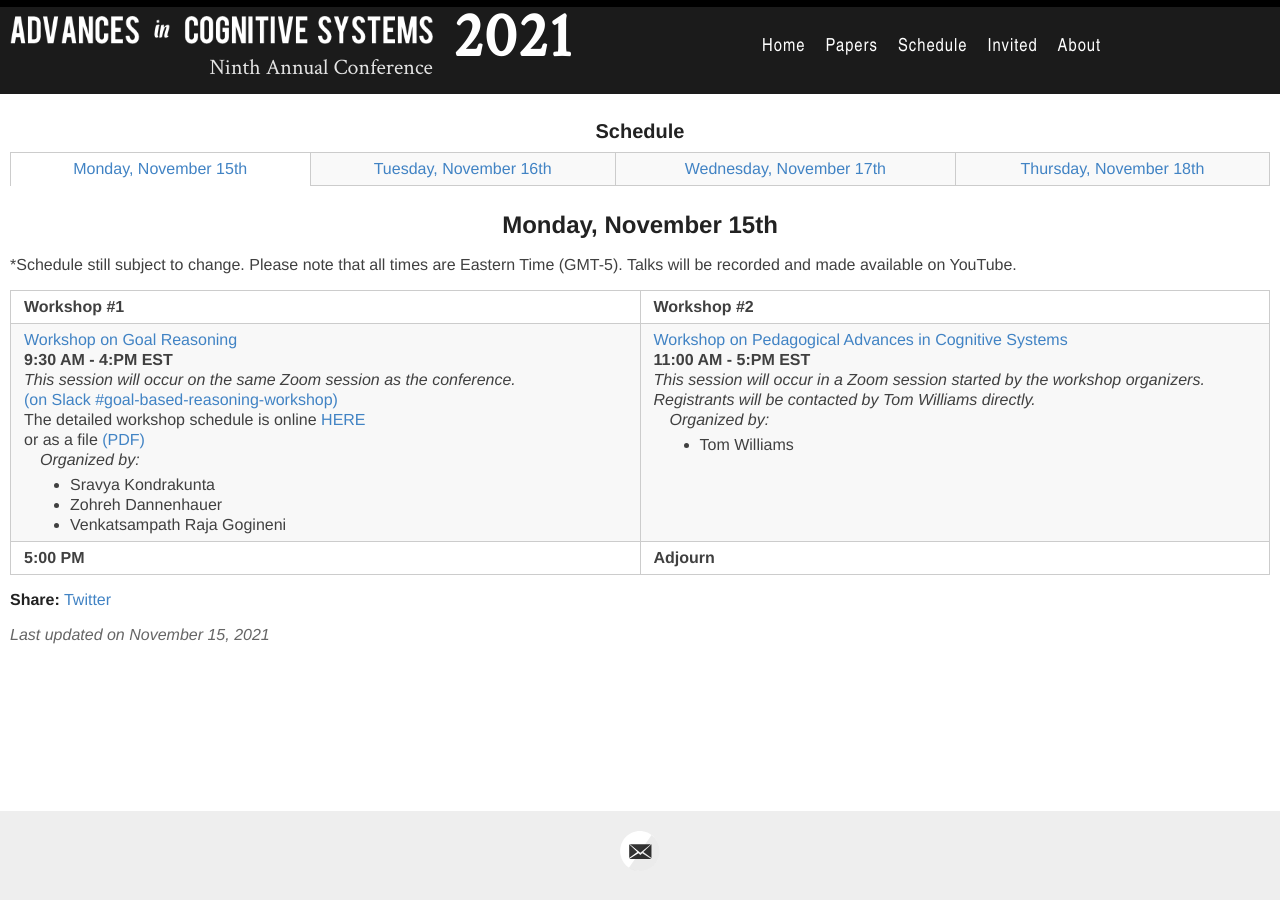
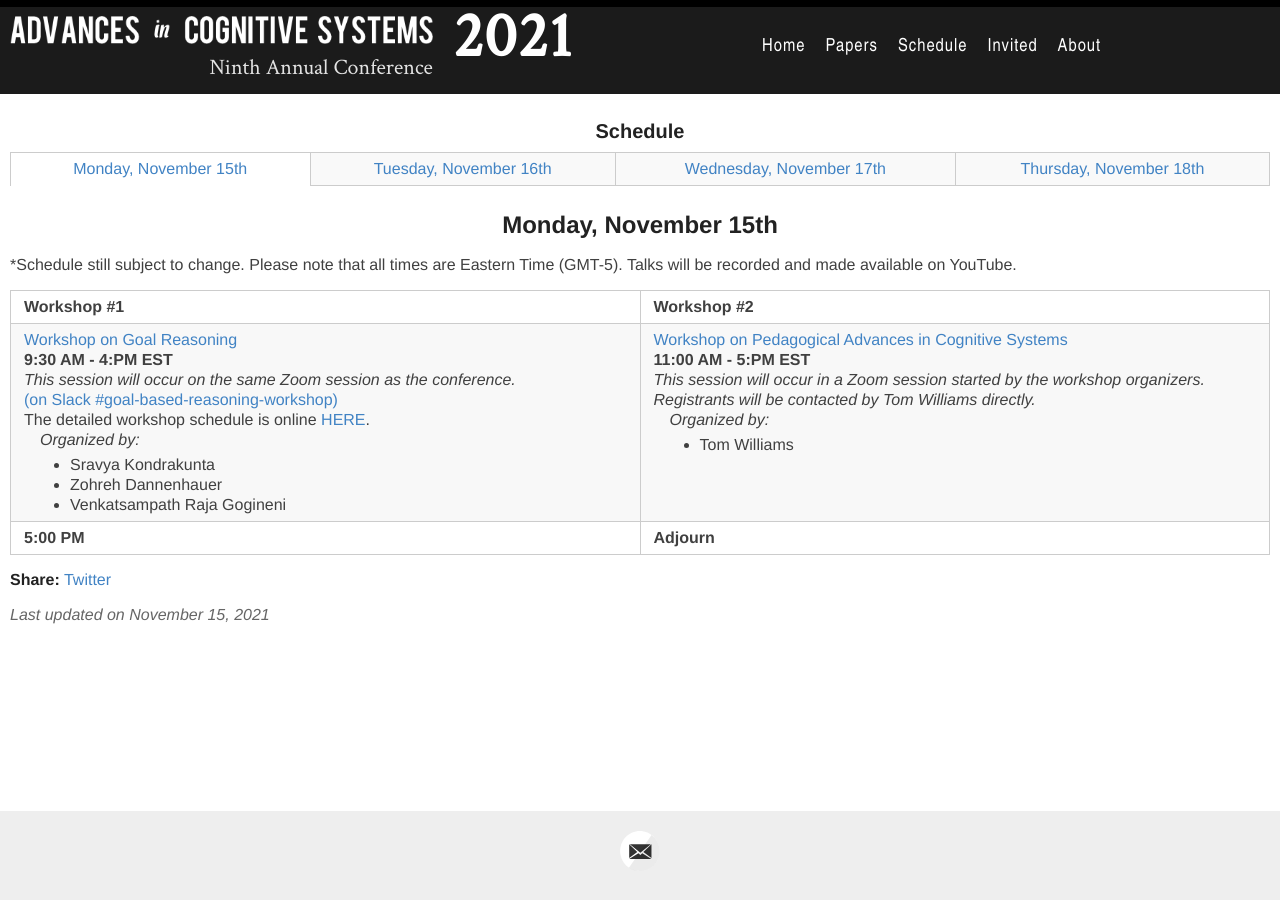
Before and after one commit to AdvancesInCognitiveSystems/acs2021, a Jekyll site: the page built from _days/monday-day0.md, in a window 1280 px wide. Built offline with Jekyll 4.4.1, drawn with Linux system fonts in a browser that asks for light colours.

Commit message:
remove pdf link

```diff
--- a/_days/monday-day0.md
+++ b/_days/monday-day0.md
@@ -22,8 +22,8 @@ on Goal Reasoning</a><br>
 <i>This session will occur on the same Zoom session as the
 conference.</i><br>
 <a onClick="goToSlackChannel(110)"> (on Slack #goal-based-reasoning-workshop)</a><br>
-The detailed workshop schedule is online  <a href="https://sravya-kondrakunta.github.io/9thGoal-Reasoning-Workshop/index.html#schedule">HERE</a><br>
-or as a file <a href="{{site.baseurl}}/data/Goal_Reasoning_Workshop_Schedule.pdf"> (PDF)</a>
+The detailed workshop schedule is online  <a href="https://sravya-kondrakunta.github.io/9thGoal-Reasoning-Workshop/index.html#schedule">HERE</a>.<br>
+
 
 
 <div style="margin-left: 1em">
```
